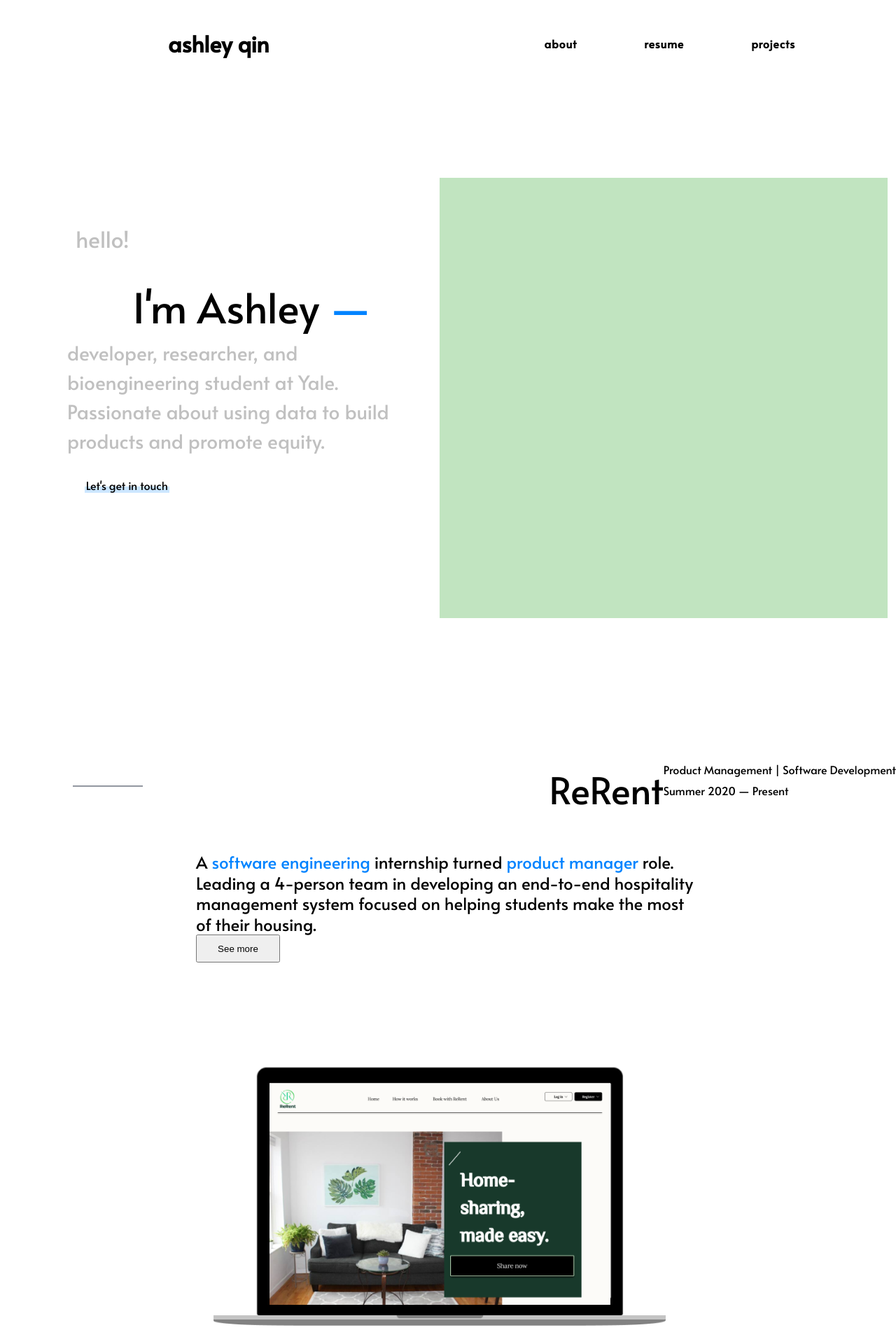
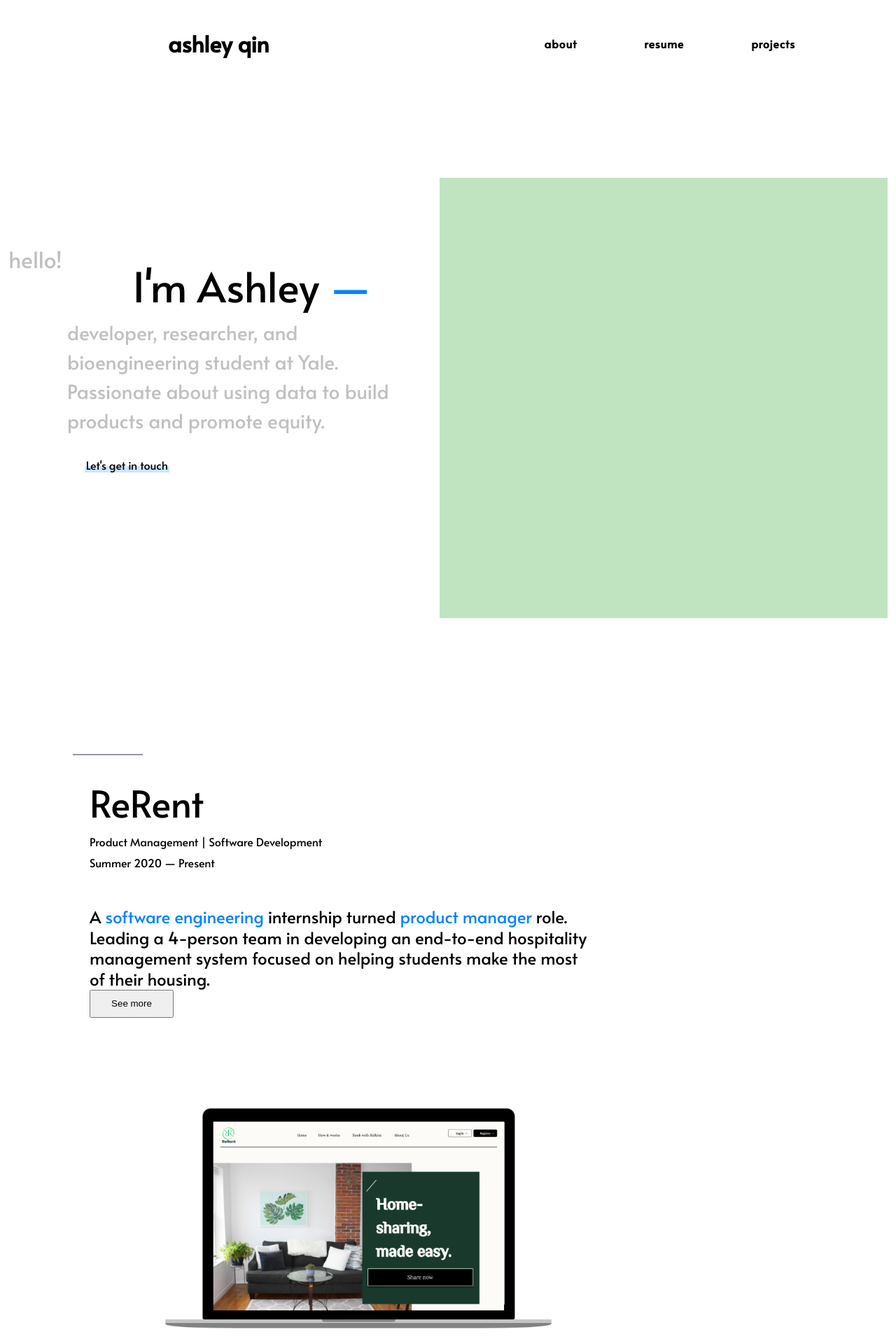
Before and after one commit to ashleyyqin/ashleyyqin.github.io, a Jekyll site: the page built from index.html, in a window 1280 px wide. Shown: the top 1920 px of the page at 70% size. Built offline with Jekyll 4.4.1, drawn with Linux system fonts in a browser that asks for light colours.

Commit message:
mistakes

```diff
--- a/index.html
+++ b/index.html
@@ -6,8 +6,6 @@ title: Home
     <div class="subheader mt-1 py-2" style="display: flex;align-items: center;flex-flow: wrap; justify-content:center;">
         <div style="width: 38em; margin-bottom:5em;">
             <span class="home-title1">hello!</span>
-            <br>
-            <br>
             <span class="home-title2">I'm Ashley <span class="blue"> — </span></span>
             <span class="home-subtitle">developer, researcher, and bioengineering student at Yale. Passionate about using data to build products and promote equity.</span>
             <a href="mailto:ashleyelaineqin@gmail.com" style="margin-left: 6.8em">Let's get in touch</a>
@@ -27,7 +25,7 @@ title: Home
 <br>
 <div class="card container mx-auto px-2 mb-4 clearfix header-text">
     <div class="subheader mt-1 py-2" style="display: flex;align-items: center;flex-flow: wrap; justify-content:center;">
-        <div id="projects" class="wide sep" style="margin-top: 1em"></div>
+        <div id="projects" class="wide sep" style="margin-top: 1em">
             <div class="project-title">
                 ReRent
             </div>
@@ -48,6 +46,7 @@ title: Home
                 </p>
             </div>
             <img src="/media/rerent_mockup.png" class="img_projects" alt="rerent">
+        </div>
     </div>
 </div>
 
--- a/styles/main.css
+++ b/styles/main.css
@@ -401,7 +401,7 @@ main {
 
 .home-title1 {
     /*margin-bottom: 1em;*/
-    margin-left: 3em;
+    /*margin-left: 3em;*/
     display: block;
     font-weight: 500;
     font-size: 200%;
```
